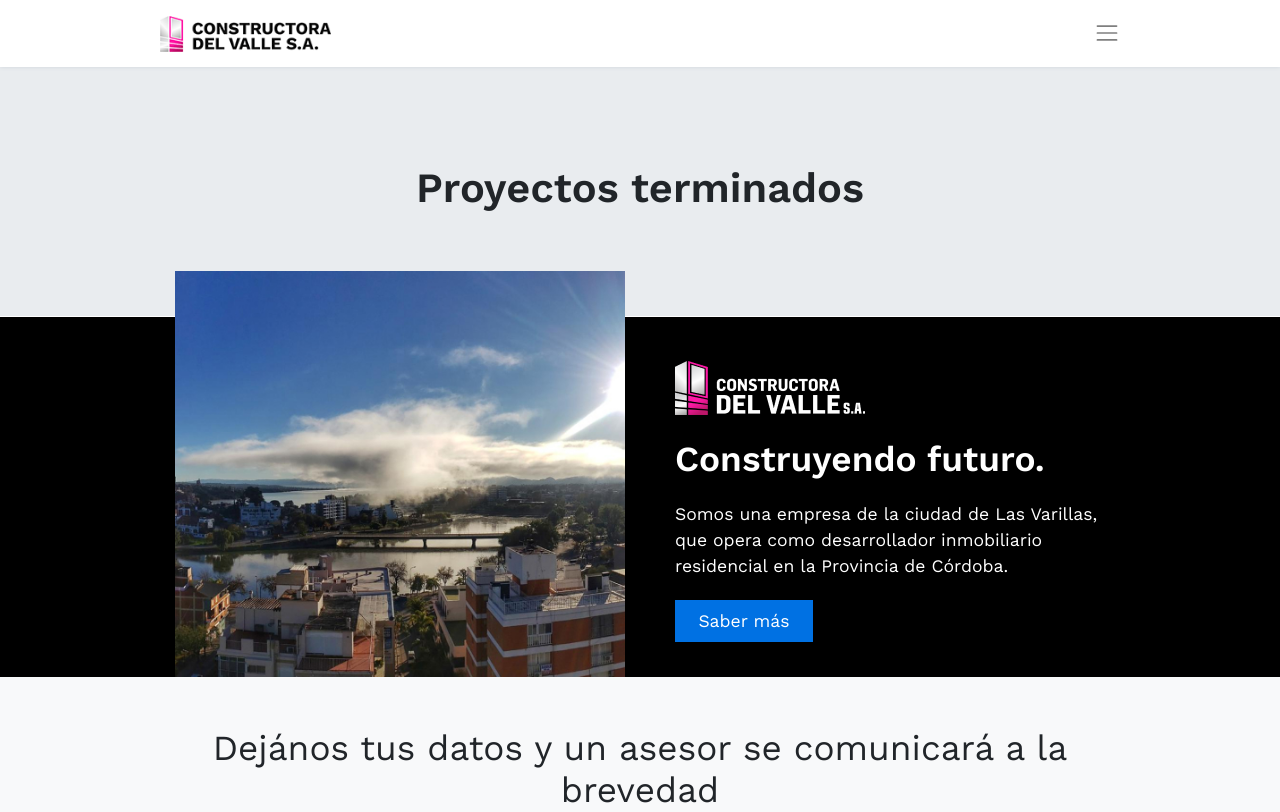
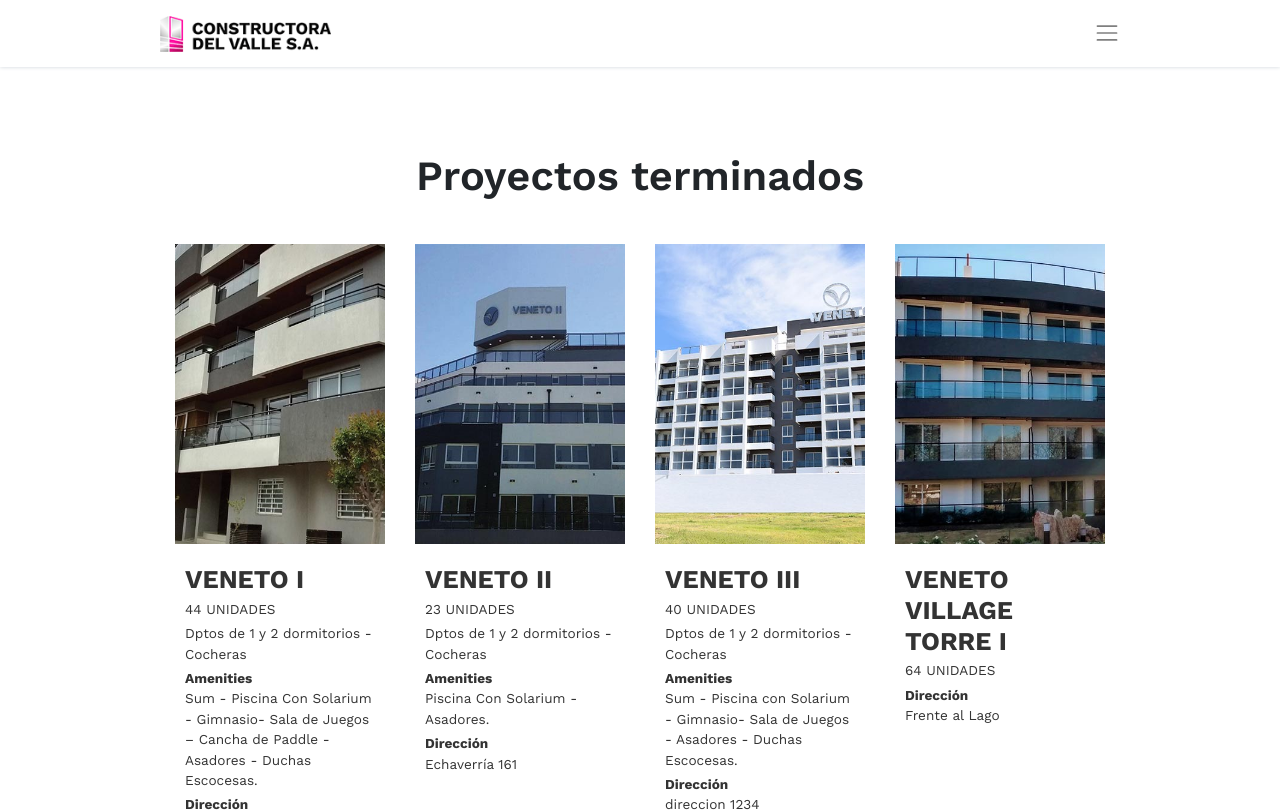
Before and after one commit to wipargentina/constructora-del-valle-web, a Next.js app: page /proyectos-terminados in a window 1280 px wide. Shown: the top 812 px of the page. Built offline with nearby package versions, Linux system fonts and the light colour scheme.

Commit message:
se agrego pagina proyectos terminados

```diff
--- a/components/commons/ProjectsFinished.js
+++ b/components/commons/ProjectsFinished.js
@@ -12,8 +12,8 @@
             <React.Fragment key={index}>
               {project.status == 'finished' && (
                 <div className='col-lg-4'>
-                  <div className='card'>
-                    <div className='card-body'>
+                  <div className='card home'>
+                    <div className='card-body p-0'>
                       <h4 className='card-title'>{project.title}</h4>
                       <p className='card-units small'>{project.units}</p>
                       <p className='card-address small'>
--- a/data/ventures.json
+++ b/data/ventures.json
@@ -8,7 +8,7 @@
       "address": "direccion 1234",
       "location": "Villa Carlos Paz",
       "units": "",
-      "tipologies": "Dptos de 1 y 2 dormitorios - Cocheras",
+      "typologies": "Dptos de 1 y 2 dormitorios - Cocheras",
       "amenities": "",
       "image": "/ventures/veneto-village.jpg",
       "url": "/veneto-village",
@@ -23,7 +23,7 @@
       "address": "direccion 1234",
       "location": "Villa Carlos Paz",
       "units": "",
-      "tipologies": "Dptos de 1 y 2 dormitorios - Cocheras",
+      "typologies": "Dptos de 1 y 2 dormitorios - Cocheras",
       "amenities": "",
       "image": "/ventures/veneto-8.jpg",
       "url": "/veneto-8",
@@ -38,7 +38,7 @@
       "address": "direccion 1234",
       "location": "Villa Carlos Paz",
       "units": "",
-      "tipologies": "Dptos de 1 y 2 dormitorios - Cocheras",
+      "typologies": "Dptos de 1 y 2 dormitorios - Cocheras",
       "amenities": "",
       "image": "/ventures/veneto-7.jpg",
       "url": "/veneto-7",
@@ -53,7 +53,7 @@
       "address": "direccion 1234",
       "location": "Villa Carlos Paz",
       "units": "",
-      "tipologies": "Dptos de 1 y 2 dormitorios - Cocheras",
+      "typologies": "Dptos de 1 y 2 dormitorios - Cocheras",
       "amenities": "",
       "image": "/ventures/veneto-6.jpg",
       "url": "/veneto-6",
@@ -68,7 +68,7 @@
       "address": "direccion 1234",
       "location": "Villa Carlos Paz",
       "units": "",
-      "tipologies": "Dptos de 1 y 2 dormitorios - Cocheras",
+      "typologies": "Dptos de 1 y 2 dormitorios - Cocheras",
       "amenities": "",
       "image": "/ventures/veneto-5.jpg",
       "url": "/veneto-5",
@@ -83,7 +83,7 @@
       "address": "direccion 1234",
       "location": "Villa Carlos Paz",
       "units": "",
-      "tipologies": "Dptos de 1 y 2 dormitorios - Cocheras",
+      "typologies": "Dptos de 1 y 2 dormitorios - Cocheras",
       "amenities": "",
       "image": "/ventures/veneto-4.jpg",
       "url": "/veneto-4",
@@ -98,7 +98,7 @@
       "address": "Entre Ríos 32",
       "location": "Villa Carlos Paz",
       "units": "44 unidades",
-      "tipologies": "Dptos de 1 y 2 dormitorios - Cocheras",
+      "typologies": "Dptos de 1 y 2 dormitorios - Cocheras",
       "amenities": "Sum - Piscina Con Solarium - Gimnasio- Sala de Juegos – Cancha de Paddle - Asadores - Duchas Escocesas.",
       "image": "/ventures/veneto-1.jpg",
       "url": "",
@@ -113,7 +113,7 @@
       "address": "Echaverría 161",
       "location": "Villa Carlos Paz",
       "units": "23 unidades",
-      "tipologies": "Dptos de 1 y 2 dormitorios - Cocheras",
+      "typologies": "Dptos de 1 y 2 dormitorios - Cocheras",
       "amenities": " Piscina Con Solarium - Asadores.",
       "image": "/ventures/veneto-2.jpg",
       "url": "",
@@ -128,7 +128,7 @@
       "address": "direccion 1234",
       "location": "Villa Carlos Paz",
       "units": "40 unidades",
-      "tipologies": "Dptos de 1 y 2 dormitorios - Cocheras",
+      "typologies": "Dptos de 1 y 2 dormitorios - Cocheras",
       "amenities": "Sum - Piscina con Solarium - Gimnasio- Sala de Juegos - Asadores - Duchas Escocesas.",
       "image": "/ventures/veneto-3.jpg",
       "url": "",
@@ -143,9 +143,9 @@
       "address": "Frente al Lago",
       "location": "Villa Parque Siquiman",
       "units": "64 unidades",
-      "tipologies": "",
+      "typologies": "",
       "amenities": "",
-      "image": "/ventures/veneto-torre-1.jpg",
+      "image": "/ventures/veneto-village-torre-1.jpg",
       "url": "",
       "badge": "badge badge-dark",
       "badgeText": "Todo vendido"
@@ -158,9 +158,9 @@
       "address": "Frente al Lago",
       "location": "Villa Parque Siquiman",
       "units": "64 unidades",
-      "tipologies": "",
+      "typologies": "",
       "amenities": "",
-      "image": "/ventures/veneto-villa-torre-2.jpg",
+      "image": "/ventures/veneto-village-torre-2.jpg",
       "url": "",
       "badge": "badge badge-dark",
       "badgeText": "Todo vendido"
@@ -173,7 +173,7 @@
       "address": "Sargento Cabral 254",
       "location": "Villa Carlos Paz",
       "units": "17 unidades",
-      "tipologies": "",
+      "typologies": "",
       "amenities": "",
       "image": "/ventures/san-jose-1.jpg",
       "url": "",
@@ -188,7 +188,7 @@
       "address": "Sargento Cabral 254",
       "location": "Villa Carlos Paz",
       "units": "64 unidades",
-      "tipologies": "Dptos de 1 y 2 dormitorios - Cocheras",
+      "typologies": "Dptos de 1 y 2 dormitorios - Cocheras",
       "amenities": "Cocheras - Sum - Piscina Con Solarium - Asadores.",
       "image": "/ventures/san-jose-2.jpg",
       "url": "",
@@ -203,7 +203,7 @@
       "address": "San Lorenzo esq. Juan de Garay",
       "location": "Villa Carlos Paz",
       "units": "27 unidades",
-      "tipologies": "Dptos de 1 y 2 dormitorios - Cocheras",
+      "typologies": "Dptos de 1 y 2 dormitorios - Cocheras",
       "amenities": "Sum - Piscina Con Solarium - Gimnasio - Sala de Juegos - Asadores.",
       "image": "/ventures/san-jose-3.jpg",
       "url": "",
@@ -218,7 +218,7 @@
       "address": "Tupungato 124",
       "location": "Villa Carlos Paz",
       "units": "40 unidades",
-      "tipologies": "Dptos de 1 y 2 dormitorios - Cocheras",
+      "typologies": "Dptos de 1 y 2 dormitorios - Cocheras",
       "amenities": "Sum - Piscina Con Solarium - Gimnasio - Sala de Juegos - Asadores - Duchas Escocesas.",
       "image": "/ventures/san-jose-4.jpg",
       "url": "",
@@ -230,10 +230,10 @@
       "status": "finished",
       "visible": true,
       "title": "Traful I",
-      "address": "",
+      "address": "Juan B. Justo 929 - Villa Carlos Paz",
       "location": "Villa Carlos Paz",
       "units": "6 unidades",
-      "tipologies": "",
+      "typologies": "",
       "amenities": "",
       "image": "/ventures/traful-1.jpg",
       "url": "",
@@ -245,10 +245,10 @@
       "status": "finished",
       "visible": true,
       "title": "Traful II",
-      "address": "",
+      "address": "Los Cóndores 700 - Villa Carlos Paz",
       "location": "Villa Carlos Paz",
       "units": "10 unidades",
-      "tipologies": "Dptos de 1 y 2 dormitorios - Cocheras",
+      "typologies": "Dptos de 1 y 2 dormitorios - Cocheras",
       "amenities": "Piletas – Quincho Con Baños- Asadores.",
       "image": "/ventures/traful-2.jpg",
       "url": "",
@@ -263,7 +263,7 @@
       "address": "Av. Centenario esq. Maipú",
       "location": "Las Varillas",
       "units": "12 unidades",
-      "tipologies": "Dptos de 1 y 2 dormitorios - Cocheras",
+      "typologies": "Dptos de 1 y 2 dormitorios - Cocheras",
       "amenities": "",
       "image": "/ventures/centenario-1.jpg",
       "url": "",
@@ -278,7 +278,7 @@
       "address": "Mariano Moreno esq. Gral. Paz",
       "location": "Las Varillas",
       "units": "23 unidades",
-      "tipologies": "",
+      "typologies": "",
       "amenities": "",
       "image": "/ventures/centenario-2.jpg",
       "url": "",
@@ -293,7 +293,7 @@
       "address": "M.T. de Alvear esq. Avellaneda",
       "location": "Las Varillas",
       "units": "23 unidades",
-      "tipologies": "",
+      "typologies": "",
       "amenities": "",
       "image": "/ventures/complejo-alvear.jpg",
       "url": "",
--- a/pages/proyectos-terminados/index.js
+++ b/pages/proyectos-terminados/index.js
@@ -2,16 +2,55 @@
 import CompanyCTA from '@components/commons/CompanyCTA';
 import Contact from '@components/commons/Contact';
 
+import data from '../../data/ventures.json';
+
 export default function ProyectosTerminados() {
+  const projects = data.data;
   return (
     <div>
       <Head>
         <title>Proyectos Terminados</title>
         <link rel='icon' href='/favicon.ico' />
       </Head>
-      <section className='section'>
+      <section className='projects-finished mb-5'>
         <div className='container'>
-          <h1>Proyectos terminados</h1>
+          <h1 className='text-center my-5'>Proyectos terminados</h1>
+          <div className='row'>
+            {projects.map((project, index) => (
+              <React.Fragment key={index}>
+                {project.status == 'finished' && project.visible && (
+                  <div className='col-md-3'>
+                    <div className='card page'>
+                      <img
+                        src={project.image}
+                        alt='image'
+                        className='card-img-top'
+                      />
+                      <div className='card-body'>
+                        <h5 className='card-title'>{project.title}</h5>
+                        <div className='card-units'>{project.units}</div>
+                        {project.typologies && (
+                          <div className='card-typologies'>
+                            {project.typologies}
+                          </div>
+                        )}
+                        {project.amenities && (
+                          <div className='card-amenities'>
+                            <b>Amenities</b> <br />
+                            {project.amenities}
+                          </div>
+                        )}
+                        <div className='card-address'>
+                          <b>Dirección</b> <br />
+                          {project.address}
+                        </div>
+                      </div>
+                    </div>
+                  </div>
+                )}
+              </React.Fragment>
+            ))}
+          </div>
         </div>
       </section>
       <div className='commons'>
--- a/styles/components/commons/_projects-finished.scss
+++ b/styles/components/commons/_projects-finished.scss
@@ -1,13 +1,17 @@
 .projects-finished {
   padding: 40px 0 80px 0;
-  .card {
+  .card.home {
     padding: 0;
     margin-bottom: 30px;
     text-decoration: none;
     color: $general-text;
     border: 0px;
+    .card-img-top {
+      width: 100%;
+      height: 300px;
+      object-fit: cover;
+    }
     .card-body {
-      padding: 0;
       .card-title {
         font-weight: 700;
         text-transform: uppercase;
@@ -22,4 +26,40 @@
       }
     }
   }
+  .card.page {
+    padding: 0;
+    margin-bottom: 30px;
+    text-decoration: none;
+    color: $general-text;
+    border: 0px;
+    .card-img-top {
+      width: 100%;
+      height: 300px;
+      object-fit: cover;
+    }
+    .card-body {
+      padding: 20px 10px;
+      font-size: 0.85rem;
+      //background-color: orange;
+      .card-title {
+        font-weight: 700;
+        text-transform: uppercase;
+        margin-bottom: 4px;
+        font-size: 1.6rem;
+      }
+      .card-units {
+        margin-bottom: 4px;
+        text-transform: uppercase;
+      }
+      .card-typologies {
+        margin-bottom: 4px;
+      }
+      .card-amenities {
+        margin-bottom: 4px;
+      }
+      .card-address {
+        margin-bottom: 0;
+      }
+    }
+  }
 }
```
